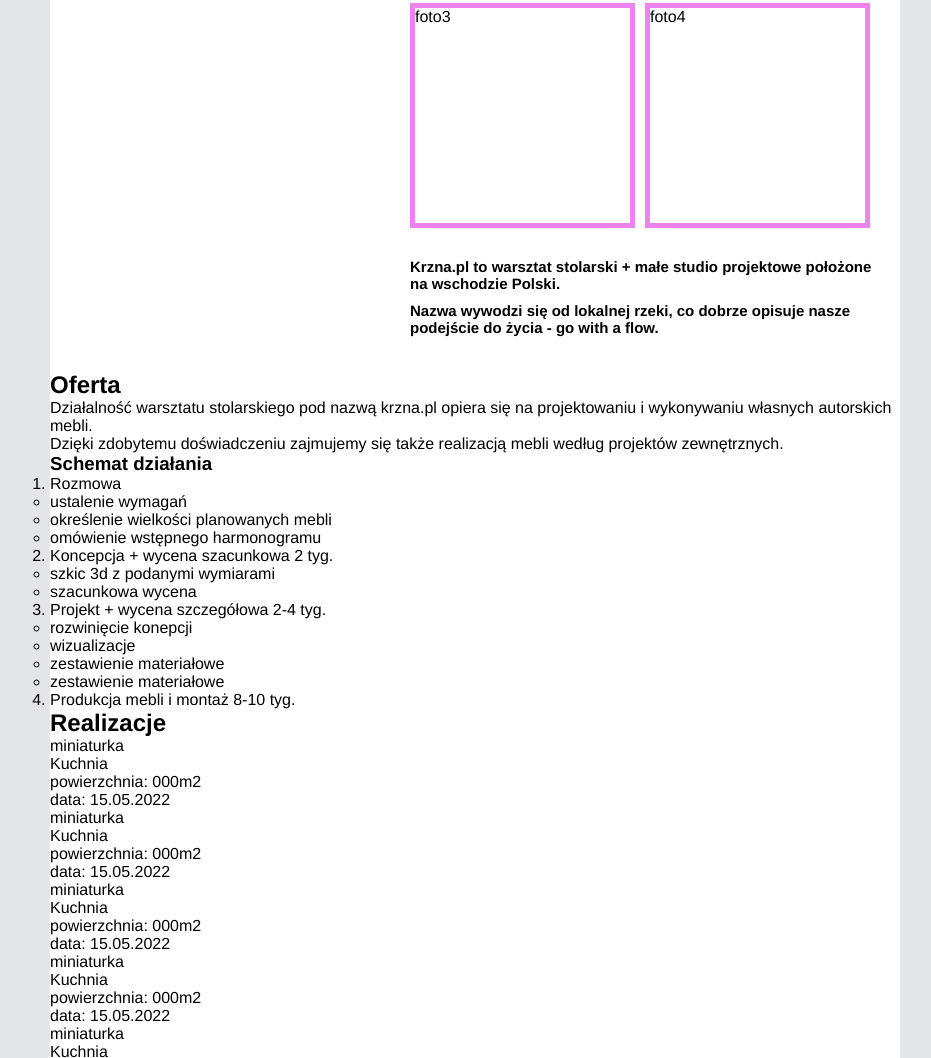
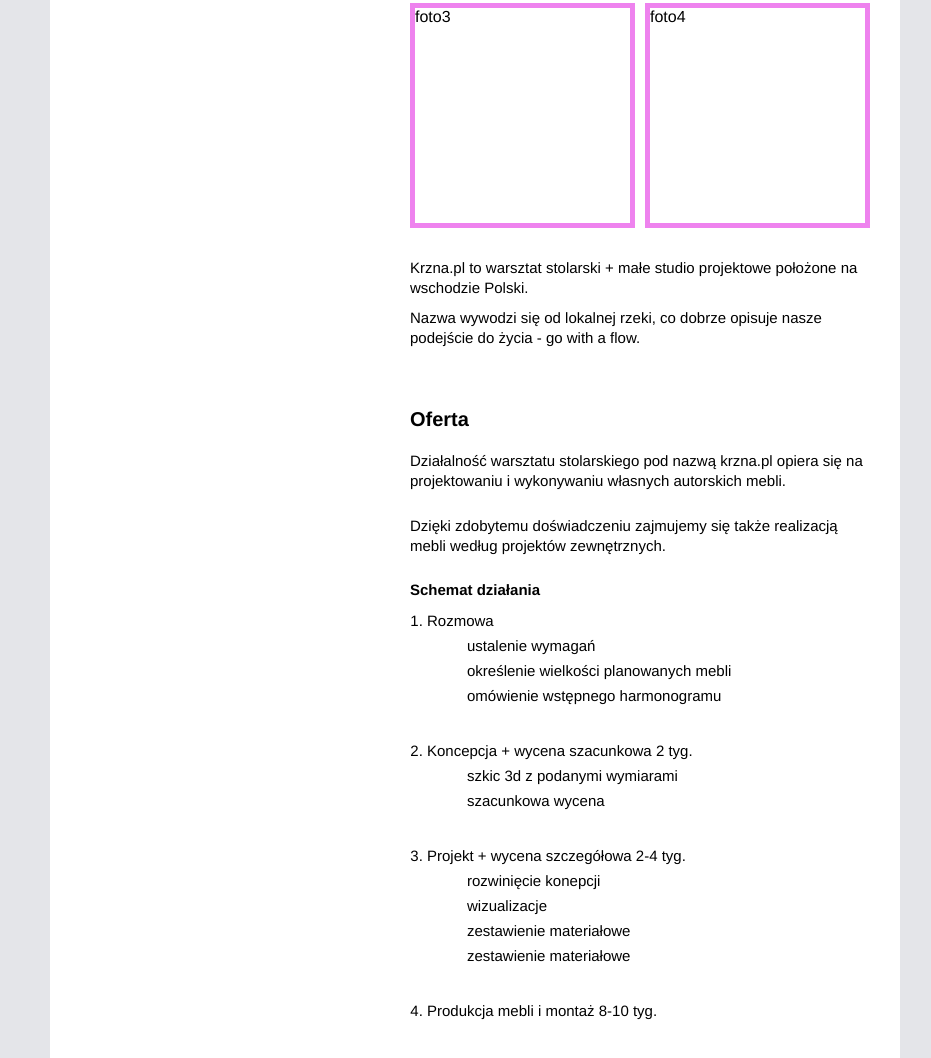
Before and after one commit to truix12/krzna.pl, a plain HTML site: page index.html in a window 1280 px wide. Shown: the part 537-1595 px from the top of the page, without its empty margins (165-1096 px from the left). Drawn offline with Linux system fonts and the light colour scheme.

Commit message:
add styles offer section

```diff
--- a/index.html
+++ b/index.html
@@ -39,6 +39,7 @@
       </section>
       <section class="offer">
         <!-- brak spójności wielkie o -->
+        <div class="offer-div">
           <h2>Oferta</h2>
           <p>Działalność warsztatu stolarskiego pod nazwą krzna.pl
             opiera się na projektowaniu i wykonywaniu własnych
@@ -67,6 +68,7 @@
             </ul>
             <li>Produkcja mebli i montaż 8-10 tyg.</li>
           </ol>
+        </div>
       </section>
       <section class="execution">
         <h2>Realizacje</h2>
--- a/style.css
+++ b/style.css
@@ -69,7 +69,9 @@ main {
   padding-top: 275px;
 }
 
-.intro {
+/* intro */
+.intro,
+.offer {
   display: flex;
   flex-direction: column;
   justify-content: flex-end;
@@ -79,7 +81,6 @@ main {
 
 .pictures {
   display: flex;
-  /* flex-direction: row-reverse; */
   flex-wrap: wrap;
   justify-content: flex-end;
   width: 70%;
@@ -94,8 +95,8 @@ main {
 .intro-text p {
   margin-bottom: 10px;
   font-size: 15px;
-  font-weight: bold;
-  /* line-height: 20px; */
+  /* font-weight: bold; */
+  line-height: 20px;
 }
 
 .pictures div {
@@ -104,3 +105,38 @@ main {
   border: 5px solid var(--second-color);
   margin: 5px;
 }
+
+/* offer */
+.offer-div {
+  width: 465px;
+  margin: 25px 25px 25px 25px;
+}
+
+h2 {
+  font-size: 20px;
+  font-weight: bold;
+  margin-bottom: 20px;
+}
+
+.offer-div p {
+  font-size: 15px;
+  line-height: 20px;
+  margin-bottom: 25px;
+}
+
+h3 {
+  margin-bottom: 10px;
+  font-size: 15px;
+  font-weight: bold;
+}
+
+ol {
+  margin: 0 0 30px 17px;
+  font-size: 15px;
+  line-height: 25px;
+}
+
+.offer ul {
+  margin: 0 0 30px 40px;
+  list-style: none;
+}
```
Lines whose indentation alone changed are shown as unchanged.
